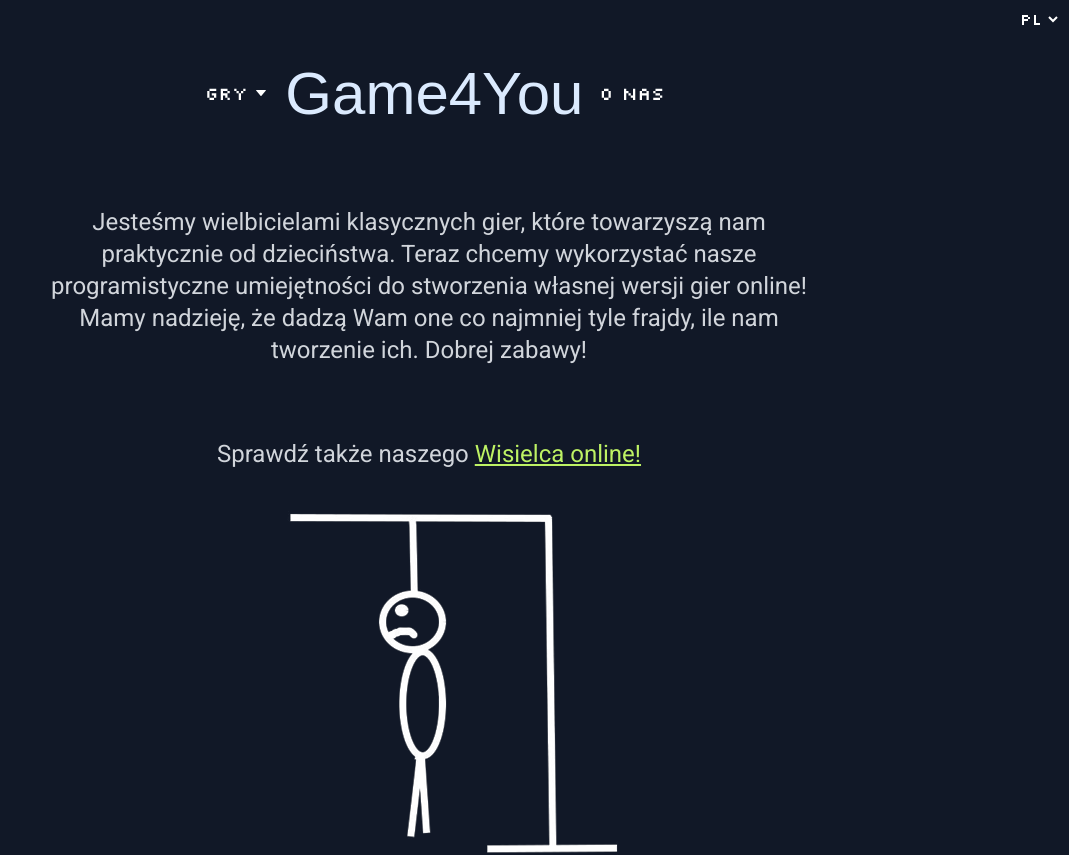
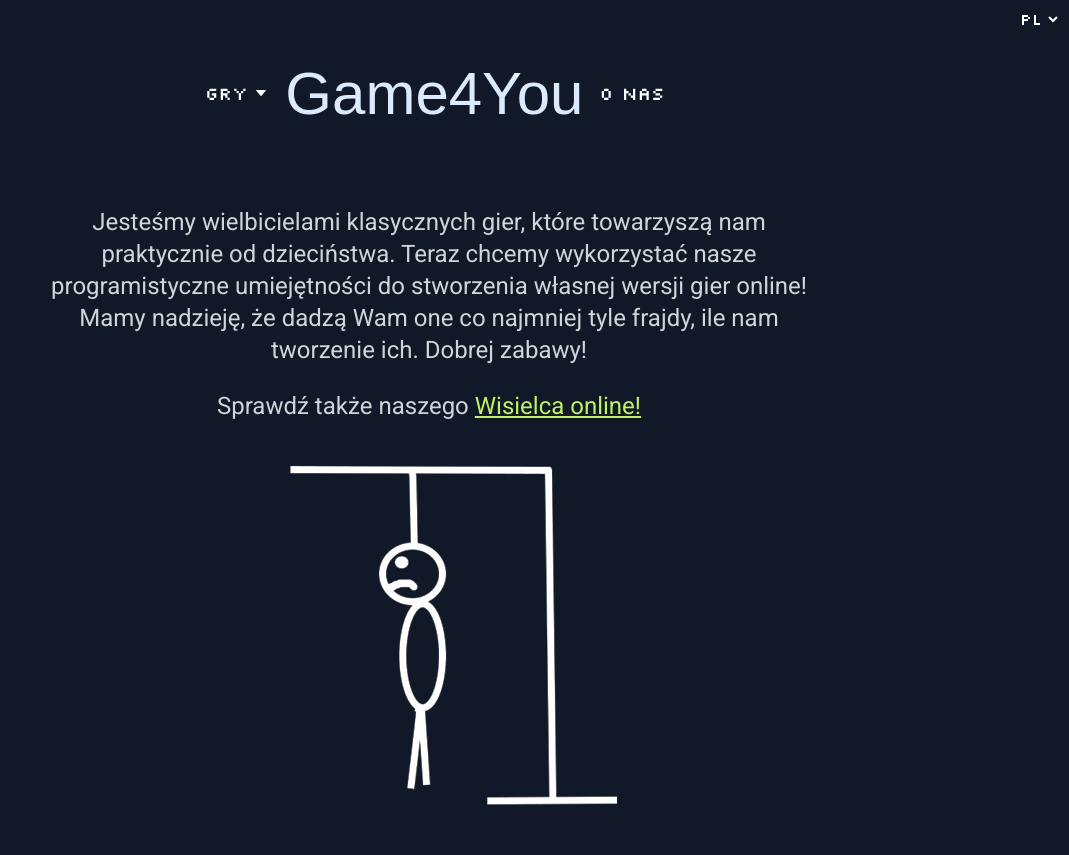
Before and after one commit to DominoxB/Game4You, a Vue app: page /AboutUs in a window 1280 px wide. Shown: the top 855 px of the page, without its empty margins (211-1280 px from the left). Built offline with nearby package versions, Linux system fonts and the light colour scheme; a web font is replaced by a local one; what tailwindcss-animated would draw is missing.

Commit message:
fix: remove unnecessary classes

```diff
--- a/src/components/atoms/AboutUs.vue
+++ b/src/components/atoms/AboutUs.vue
@@ -3,7 +3,7 @@
     <div class="mx-10 md:mx-40 md:px-20 mt-12">
       <span>{{ $t('aboutUs') }}</span>
     </div>
-    <div class="my-8 mx-auto px-2 md:py-10">
+    <div class="mx-auto py-6">
       <span>{{ $t('hangman1') }} <a href="https://dominoxb.github.io/gra-wisielec/" target="_blank"
           class="underline text-lime-300">{{ $t('hangman2') }}</a>
       </span>
```
